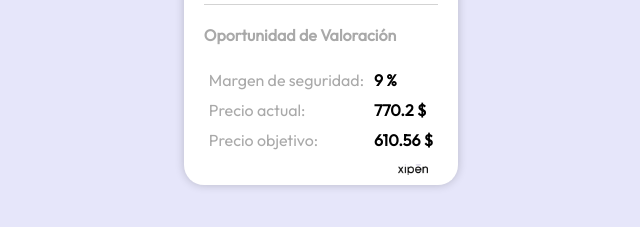
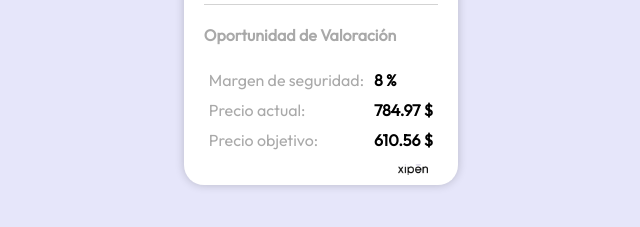
Before and after one commit to Xipen01/ASML, a plain HTML site: page index.html in a window 1280 px wide. Shown: the part 473-700 px from the top of the page, 319-959 px from the left. Drawn offline with Linux system fonts and the light colour scheme.

Commit message:
Actualizar archivo HTML generado automáticamente

```diff
--- a/index.html
+++ b/index.html
@@ -54,8 +54,8 @@
                     <p>Precio objetivo:</p>
                 </div>
                 <div class="columna">
-                    <p class="mi-clase">9 %</p>
-                    <p class="mi-clase">770.2 $</p>
+                    <p class="mi-clase">8 %</p>
+                    <p class="mi-clase">784.97 $</p>
                     <p class="mi-clase">610.56 $</p>
                 </div>
             </div>
```
